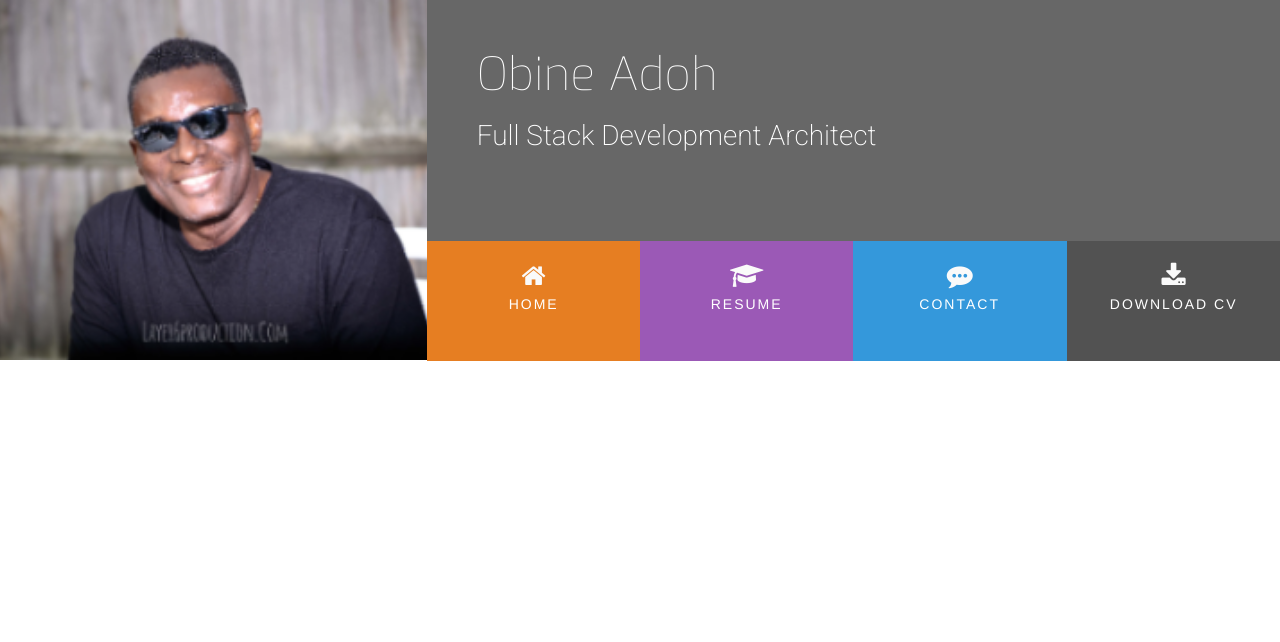
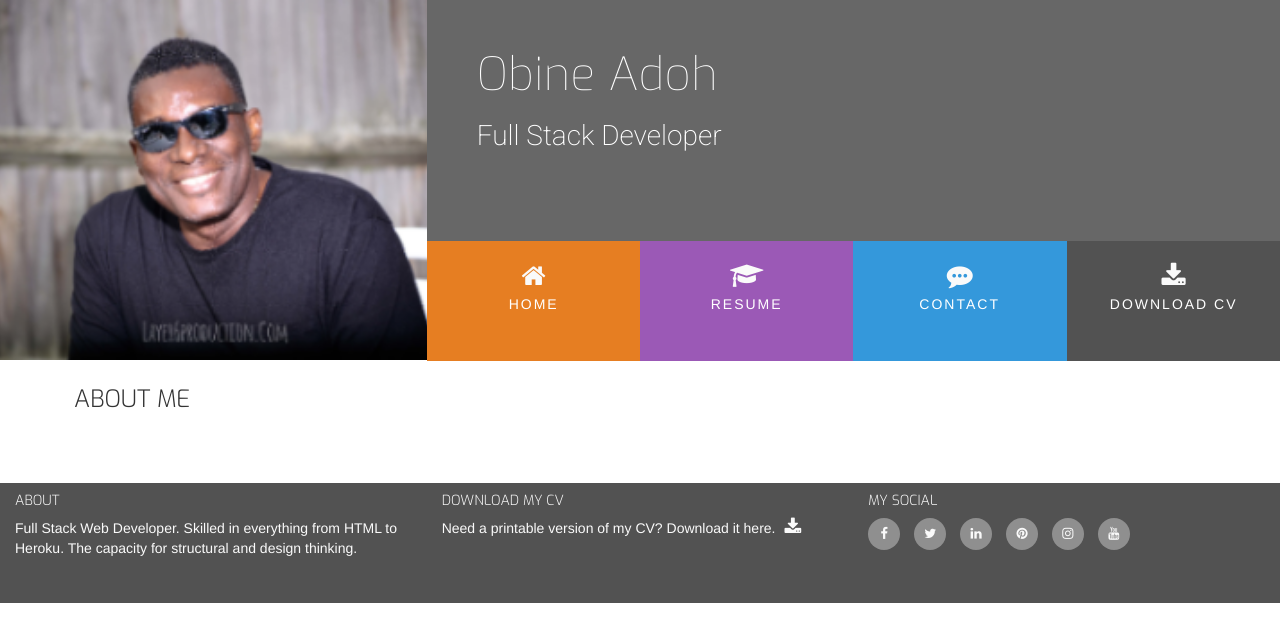
Before and after one commit to obynz/UCD_resume, a plain HTML site: page index.html in a window 1280 px wide. Drawn offline with nearby package versions, Linux system fonts and the light colour scheme.

Commit message:
Created personal section basic structure and three and three reasons heading

```diff
--- a/assets/css/style.css
+++ b/assets/css/style.css
@@ -6,26 +6,69 @@
     background-color: #676767;
 }
 
+.bg-color-three-reasons {
+    background-color: #ffffff;
+}
+
+.ui-menu-color-home {
+    background-color: #e67e22;
+}
+
+.ui-menu-color-resume {
+    background-color: #9b59b6;
+}
+
+.ui-menu-color-contact {
+    background-color: #3498db;
+}
+
+.ui-menu-color-download {
+    background-color: #525252;
+}
+
+/*--------------------------------------------Special Paddings/Margins/Text*/
+
+h1,
+h2,
+h3,
+h4 {
+    margin: 0;
+}
+
+.uppercase {
+    text-transform: uppercase;
+}
+
+.general-sub {
+    font-family: "Exo", sans-serif;
+    font-weight: 300;
+    color: #fafafa;
+}
+
+.inline-block {
+    display: inline-block;
+}
+
+.section-column {
+    padding: 0 30px 30px;
+    float: none;
+    display: table-cell;
+}
+
+.row-table {
+    display: table;
+}
+
+.section-heading {
+    font-family: "Exo", sans-serif;
+    font-weight: 300;
+    margin-top: 25px;
+    margin-bottom: 40px;
+}
 /*--------------------------------------------Heading*/
 
 header {
     margin: 0;
-}
-
-.ui-menu-color-home{
-    background-color: #e67e22;
-}
-
-.ui-menu-color-resume{
-    background-color: #9b59b6;
-}
-
-.ui-menu-color-contact{
-    background-color: #3498db;
-}
-
-.ui-menu-color-download{
-    background-color: #525252;
 }
 
 .heading {
@@ -105,3 +148,54 @@ header {
     background: rgba(0, 0, 0, 0.2);
     height: 120px;
 }
+
+/*--------------------------------------------Footer*/
+footer {
+    background-color: #525252;
+    color: #fafafa;
+    min-height: 120px;
+    margin: 0;
+}
+
+footer .cv-pdf i {
+    color: #fafafa;
+    text-align: center;
+    font-size: 18px;
+    padding-left: 5px;
+}
+
+footer .cv-pdf i:hover {
+    color: #e84610;
+    transition: all 0.35s ease-in-out;
+    -moz-transition: all 0.35s ease-in-out;
+    -webkit-transition: all 0.35s ease-in-out;
+    -o-transition: all 0.35s ease-in-out;
+}
+
+.social-links {
+    padding-bottom: 15px;
+}
+
+.social-links li a i {
+    width: 32px;
+    height: 32px;
+    padding: 12px 0;
+    border-radius: 50%;
+    font-size: 13px;
+    line-height: 7px;
+    text-align: center;
+    color: #fafafa;
+    background: #8f8f8f;
+    transition: all 0.35s ease-in-out;
+    -moz-transition: all 0.35s ease-in-out;
+    -webkit-transition: all 0.35s ease-in-out;
+    -o-transition: all 0.35s ease-in-out;
+}
+
+.social-links li a i:hover {
+    background: #e84610;
+}
+
+#footer-details {
+    margin: 20px;
+}
--- a/index.html
+++ b/index.html
@@ -3,7 +3,7 @@
     <head>
         <link rel="stylesheet" href="https://maxcdn.bootstrapcdn.com/bootstrap/3.3.7/css/bootstrap.min.css" type="text/css" />
         <link rel="stylesheet" href="https://maxcdn.bootstrapcdn.com/font-awesome/4.7.0/css/font-awesome.min.css" type="text/css" />
-        <link rel="stylesheet" href="https://cdnjs.cloudflare.com/ajax/libs/hover.css/2.3.1/css/hover-min.css" type="text/css" />
+        <link rel="stylesheet" href="https://cdnjs.cloudflare.com/ajax/libs/hover.css/2.1.1/css/hover-min.css" type="text/css" />
         <link rel="stylesheet" href="assets/css/style.css" type="text/css" />
     </head>
     <body>
@@ -16,7 +16,7 @@
                     <div class="row bg-color-name-title">
                         <div class="heading">
                             <h1 class="name">Obine Adoh</h1>
-                            <h2 class="title">Full Stack Development Architect</h2>
+                            <h2 class="title">Full Stack Developer</h2>
                         </div>
                     </div>
                     <div class="row">
@@ -38,11 +38,45 @@
                 </div>
             </div>
         </header>
-        <section>
-
+        <section class="container-fluid">
+            <div class="row row-table">
+                <div class="col-xs-12 col-sm-12 col-md-8 bg-color-three-reasons section-column">
+                    <div class="row">
+                        <div class="col-md-12">
+                            <h3 class="section-heading uppercase">About me</h3>
+                        </div>
+                    </div>
+                </div>
+            </div>
         </section>
-        <footer>
-
+        <footer class="container-fluid">
+            <div class="row">
+                <div class="col-sm-4">
+                    <h5 class="uppercase general-sub">About</h5>
+                    <p class="inline-block">
+                        Full Stack Web Developer. Skilled in everything from HTML to Heroku.
+                        The capacity for structural and design thinking.
+                    </p>
+                </div>
+                <div class="col-sm-4">
+                    <h5 class="uppercase general-sub">Download My CV</h5>
+                    <p class="inline-block">
+                        Need a printable version of my CV? Download it here.
+                        <a href="#" class="cv-pdf"><i class="fa fa-download" aria-hidden="true"></i></a>
+                    </p>
+                </div>
+                <div class="col-sm-4">
+                    <h5 class="uppercase general-sub">My Social</h5>
+                    <ul class="list-inline social-links">
+                        <li><a target="_blank" href="#"><i class="fa fa-facebook"></i></a></li>
+                        <li><a target="_blank" href="#"><i class="fa fa-twitter"></i></a></li>
+                        <li><a target="_blank" href="#"><i class="fa fa-linkedin"></i></a></li>
+                        <li><a target="_blank" href="#"><i class="fa fa-pinterest"></i></a></li>
+                        <li><a target="_blank" href="#"><i class="fa fa-instagram"></i></a></li>
+                        <li><a target="_blank" href="#"><i class="fa fa-youtube"></i></a></li>
+                    </ul>
+                </div>
+            </div>
         </footer>
     </body>
 </html>
```
